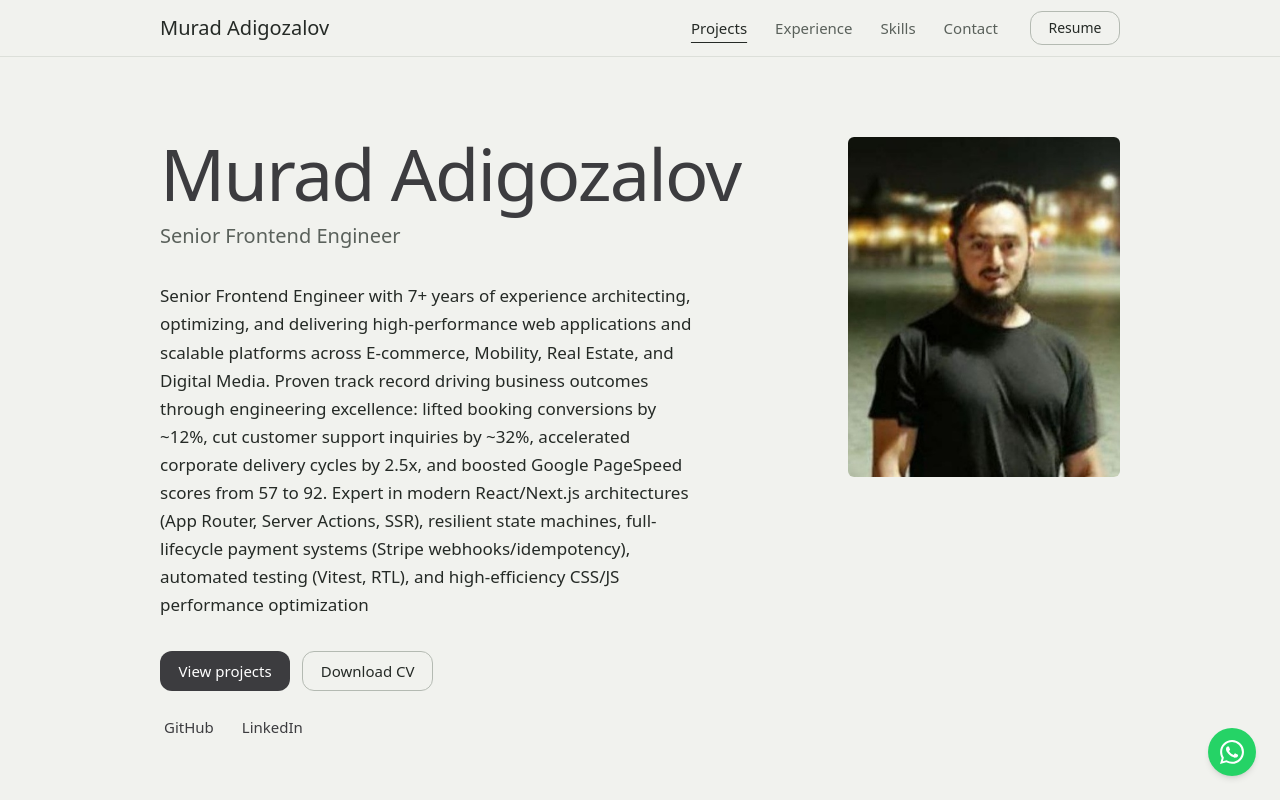
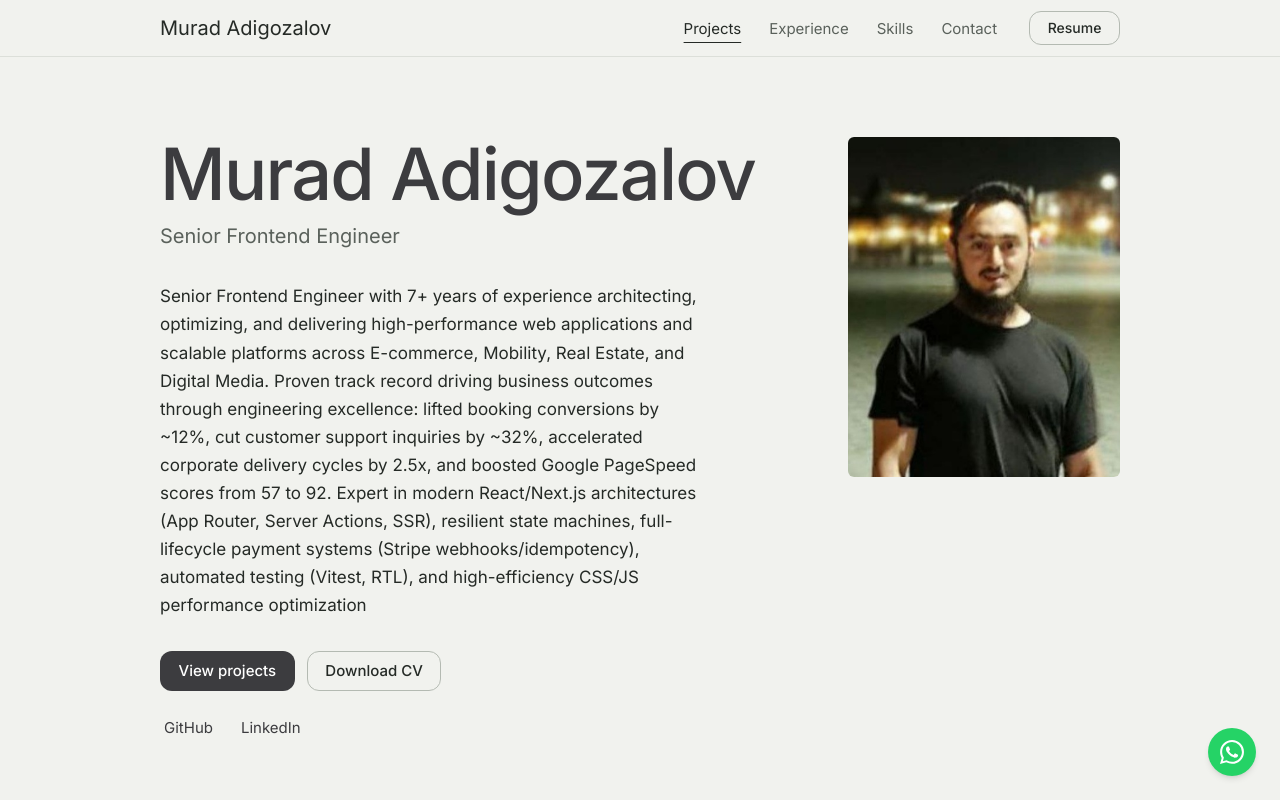
Before and after one commit to murad-proger/murad-adigozalov-portfolio, a Next.js app: page / in a window 1280 px wide. Shown: the top 800 px of the page. Built offline with nearby package versions, Linux system fonts and the light colour scheme.

Commit message:
Fix font variable wiring

```diff
--- a/src/app/layout.tsx
+++ b/src/app/layout.tsx
@@ -10,7 +10,7 @@ import "./globals.css";
 
 const sans = Inter({
   subsets: ["latin"],
-  variable: "--font-sans",
+  variable: "--font-body",
   display: "swap",
 });
 
```
